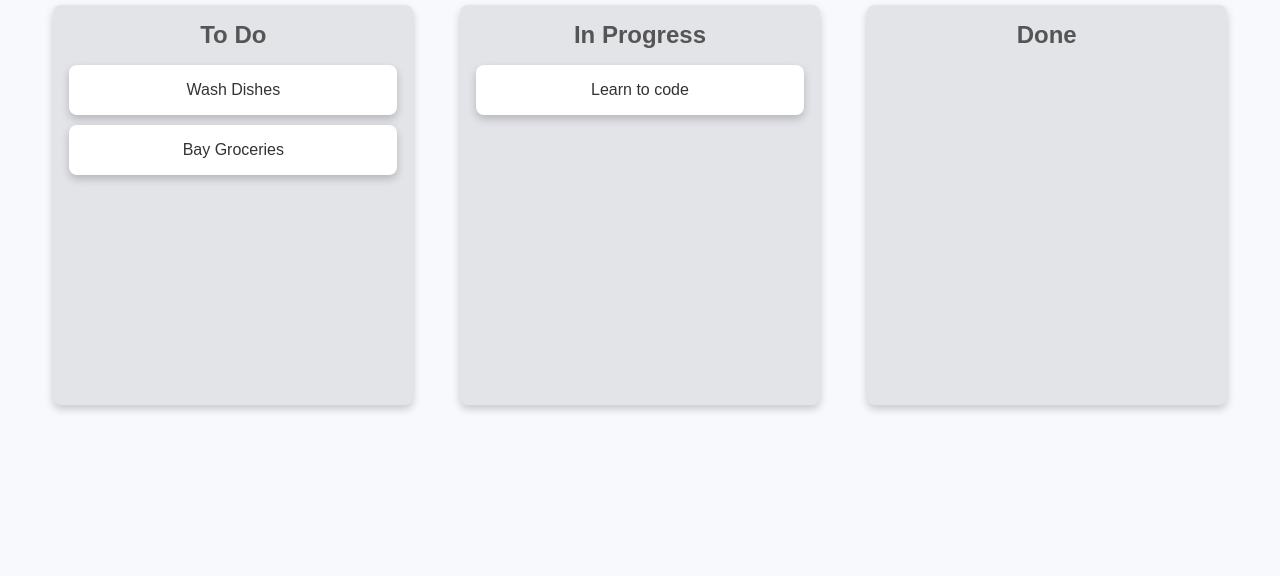
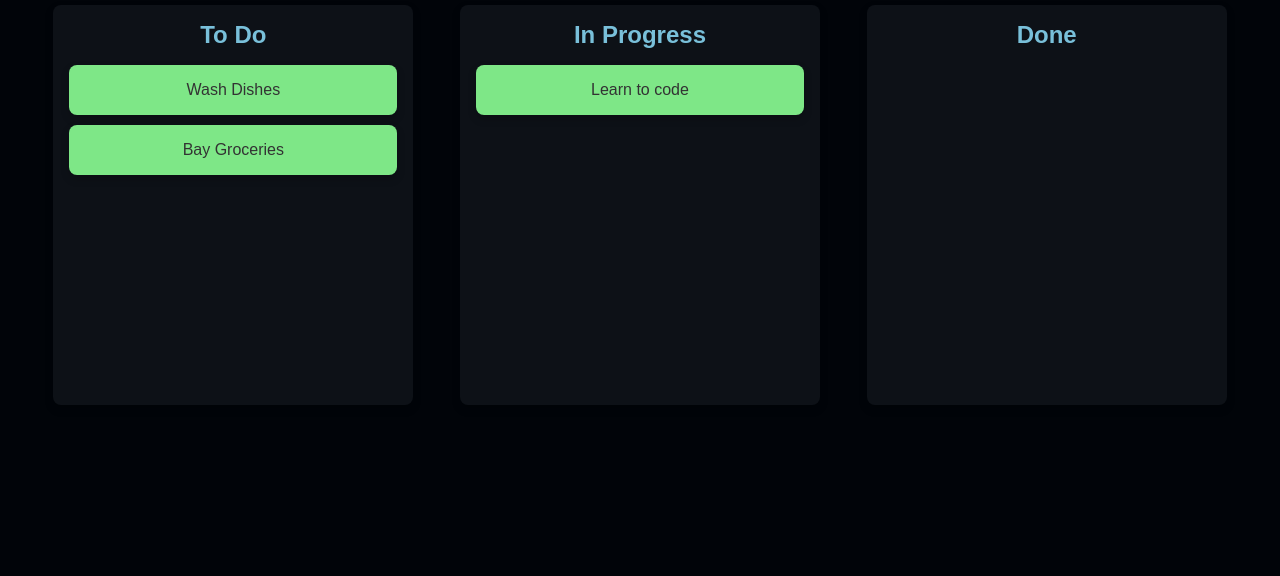
Before and after one commit to ayushjhade/kanban, a plain HTML site: page index.html in a window 1280 px wide. Shown: the part 224-800 px from the top of the page. Drawn offline with Linux system fonts and the light colour scheme.

Commit message:
feat: switch to dark theme and update UI colors
- Updated body background to dark color
- Changed heading (h1) color to coral for better contrast
- Modified list background to dark shades for consistency
- Updated list headings (h2) to a light blue tone
- Changed card background to green for better visibility against dark background
- Adjusted hover/active states to match new theme

Next adding a button to add new task.

```diff
--- a/style.css
+++ b/style.css
@@ -6,7 +6,7 @@
 
 body{
     font-family: sans-serif;
-    background-color: #f7f9fc;
+    background-color: rgb(1, 4, 9);
     display: flex;
     justify-content: center;
     align-items: center;
@@ -20,7 +20,7 @@ body{
 }
 
 h1{
-    color : #333;
+    color :rgb(255,127,80);
     margin-bottom:20px;
     font-size : 2rem;
 }
@@ -36,7 +36,7 @@ h1{
 }
 
 .list{
-    background-color: #e3e4e8;
+    background-color:rgb(13, 17, 23);
     padding:1rem;
     border-radius: 8px;
     width : 30%;
@@ -45,13 +45,13 @@ h1{
 }
 
 .list h2 {
-    color : #555;
+    color : rgb(121, 192, 218);
     margin-bottom : 1rem;
     font-size : 1.5rem;
 }
 
 .card{
-    background-color: white;
+    background-color:rgb(126, 231, 135);
     color: #333;
     padding: 1rem;
     margin-bottom: 10px;
@@ -68,7 +68,7 @@ h1{
 }
 
 .list.over{
-    background-color: #d1d3d8;
+    background-color: rgb(40, 44, 51);
 }
 
 @media (max-width: 768px){
```
